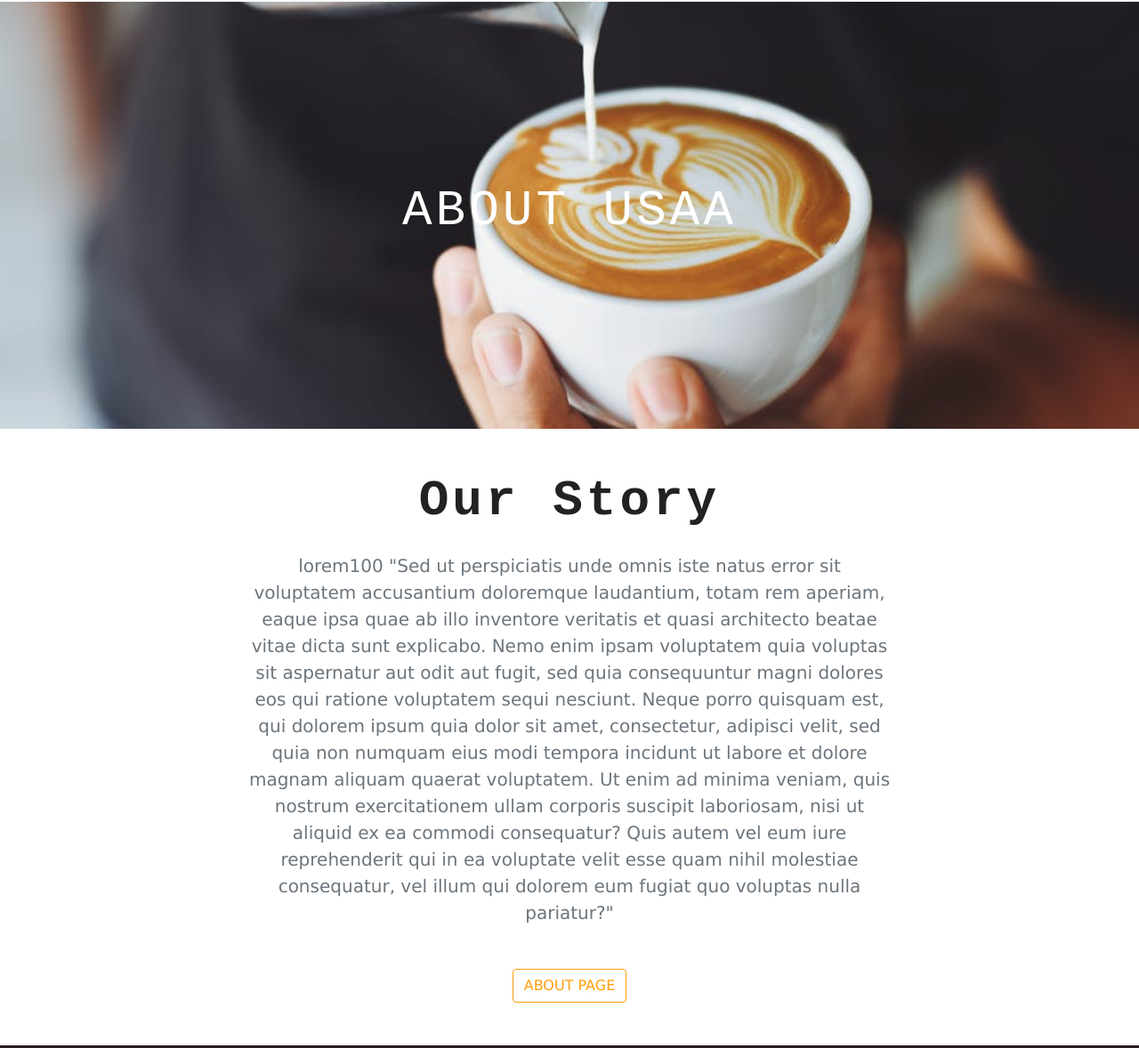
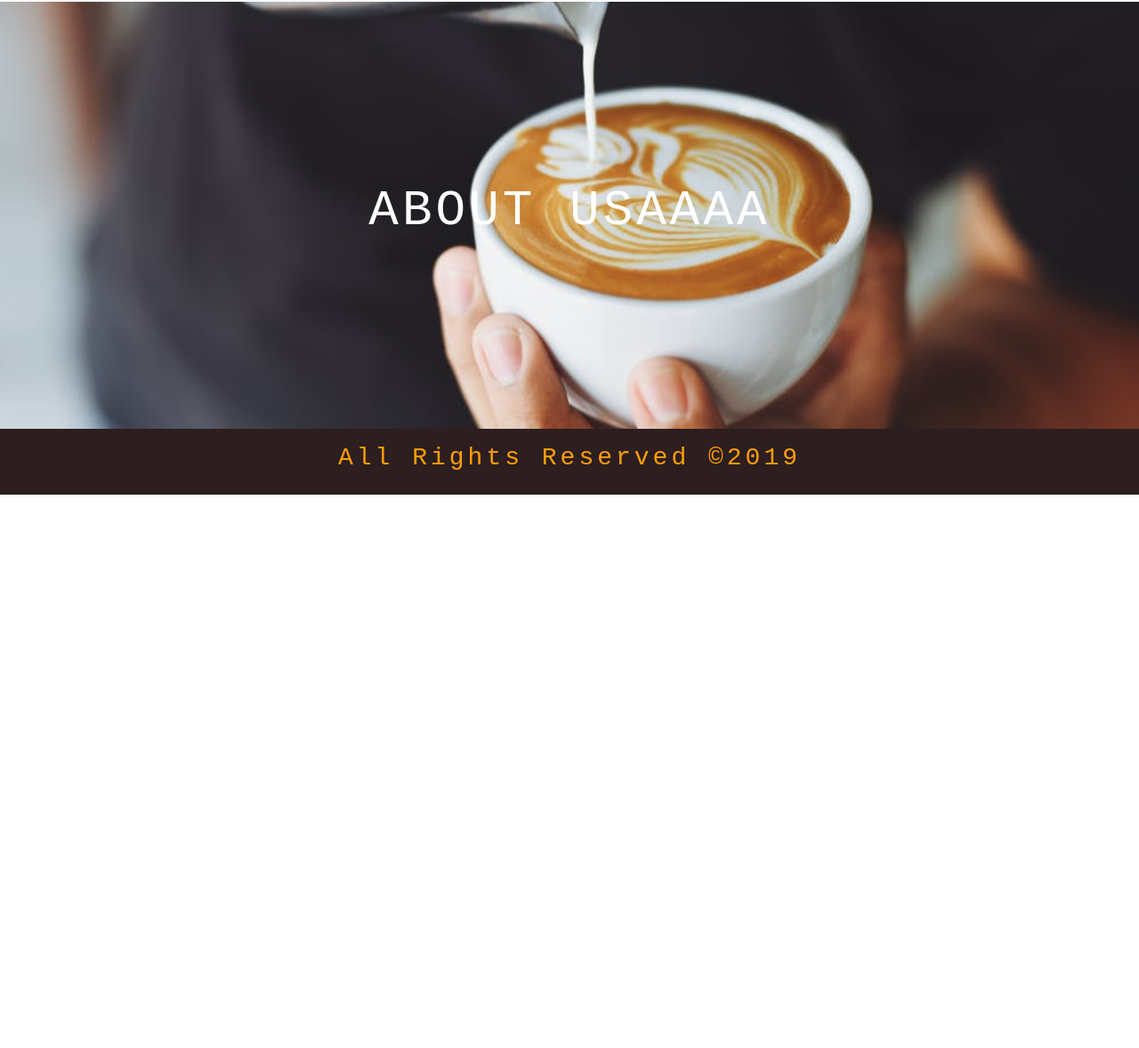
Before and after one commit to daccatime/gatsby_joe_coffee, a Gatsby site: page /about in a window 1280 px wide. Shown: the part 72-1250 px from the top of the page at 89% size. After the commit the page ends 800 px from the top, so only its background shows below. Built offline with nearby package versions, Linux system fonts and the light colour scheme; Gatsby itself is replaced by a stand-in of ours.

```diff
--- a/src/components/Home/info.js
+++ b/src/components/Home/info.js
@@ -10,7 +10,7 @@
         <div className="row">
           <div className="col-10 col-sm-8 mx-auto text-center">
             <p className="lead text-muted mb-5">
-              lorem100 "Sed ut perspiciatis unde omnis iste natus error sit
+              lorem100 "Sbed ut perspiciatis unde omnis iste natus error sit
               voluptatem accusantium doloremque laudantium, totam rem aperiam,
               eaque ipsa quae ab illo inventore veritatis et quasi architecto
               beatae vitae dicta sunt explicabo. Nemo enim ipsam voluptatem quia
--- a/src/pages/about.js
+++ b/src/pages/about.js
@@ -5,17 +5,16 @@
 import SEO from "../components/seo"
 import BackgroundSection from "../components/Globals/BackgroundSection"
 
-import Info from "../components/Home/Info"
+/*import Info from "../components/Home/Info" */
 
 const AboutPage = ({ data }) => (
   <Layout>
     <SEO title="Home" keywords={[`gatsby`, `application`, `react`]} />
     <BackgroundSection
       img={data.img.childImageSharp.fluid}
-      title="About Usaa"
+      title="About Usaaaa"
       styleClass="about-background"
     />
-    <Info />
   </Layout>
 )
 export const query = graphql`
--- a/src/pages/index.js
+++ b/src/pages/index.js
@@ -4,7 +4,7 @@
 import Layout from "../components/layout"
 import SEO from "../components/seo"
 import BackgroundSection from "../components/Globals/BackgroundSection"
-import Info from "../components/Home/Info"
+/*import Info from "../components/Home/Info"*/
 import Menu from "../components/Home/Menu"
 const IndexPage = ({ data }) => (
   <Layout>
@@ -13,7 +13,7 @@
       img={data.img.childImageSharp.fluid}
       title="Regular john's"
     />
-    <Info />
+
     <Menu items={data.menu} />
   </Layout>
 )
```
